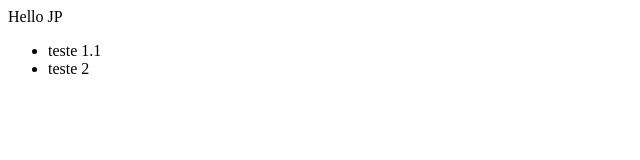
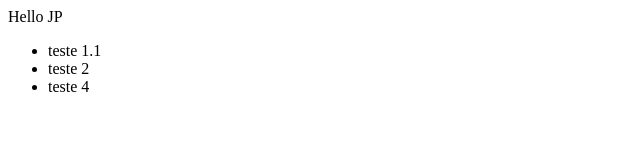
Before and after one commit to JoaoPauloLira/ExemploDockerfileNginx, a plain HTML site: page index.html in a window 1280 px wide. Shown: the full height of the page, 0-640 px from the left. Drawn offline with Linux system fonts and the light colour scheme.

Commit message:
teste 4 conflitos

```diff
--- a/index.html
+++ b/index.html
@@ -12,6 +12,7 @@
     <ul>
         <li>teste 1.1</li>
         <li>teste 2</li>
+        <li>teste 4</li>
     </ul>
 
 </body>
```
